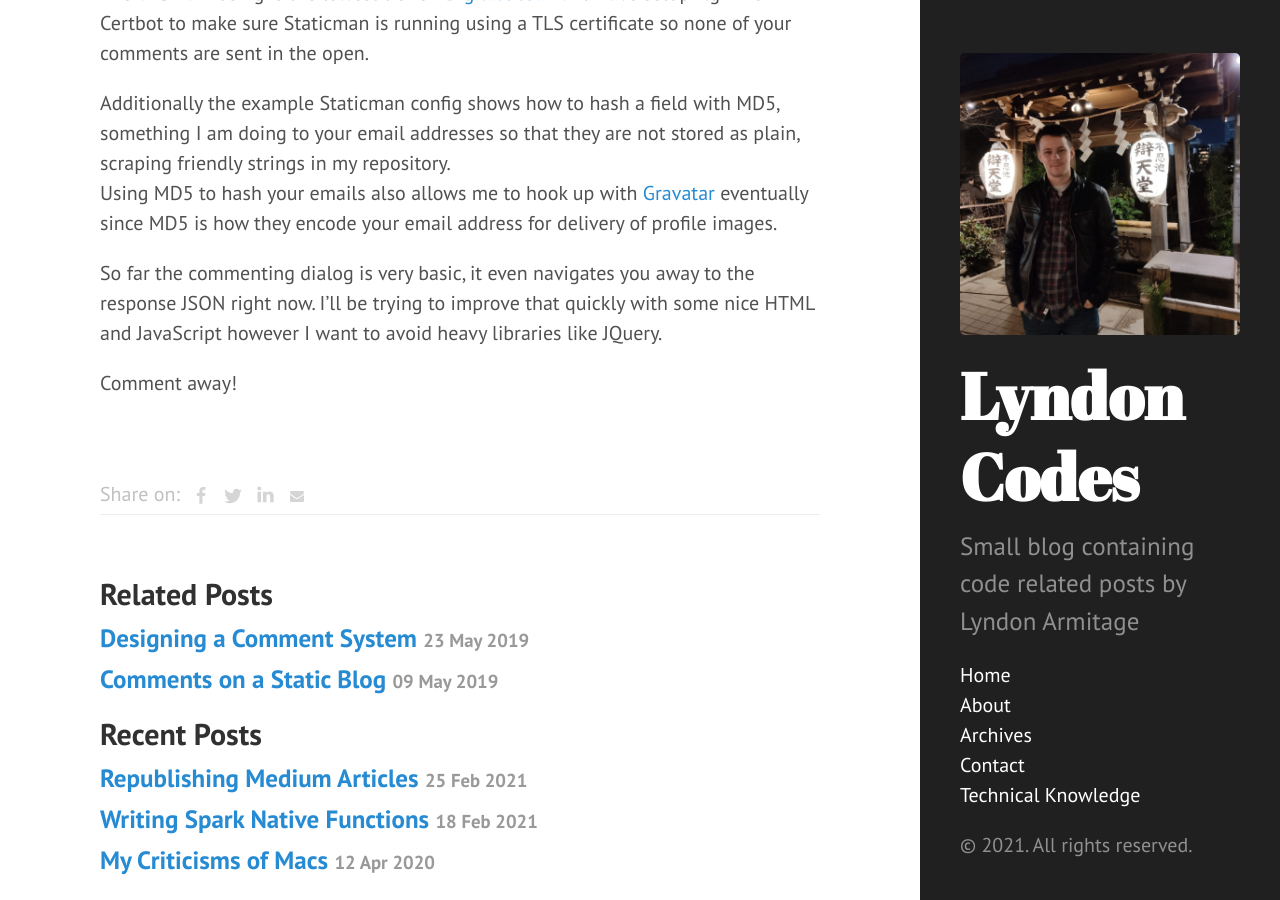
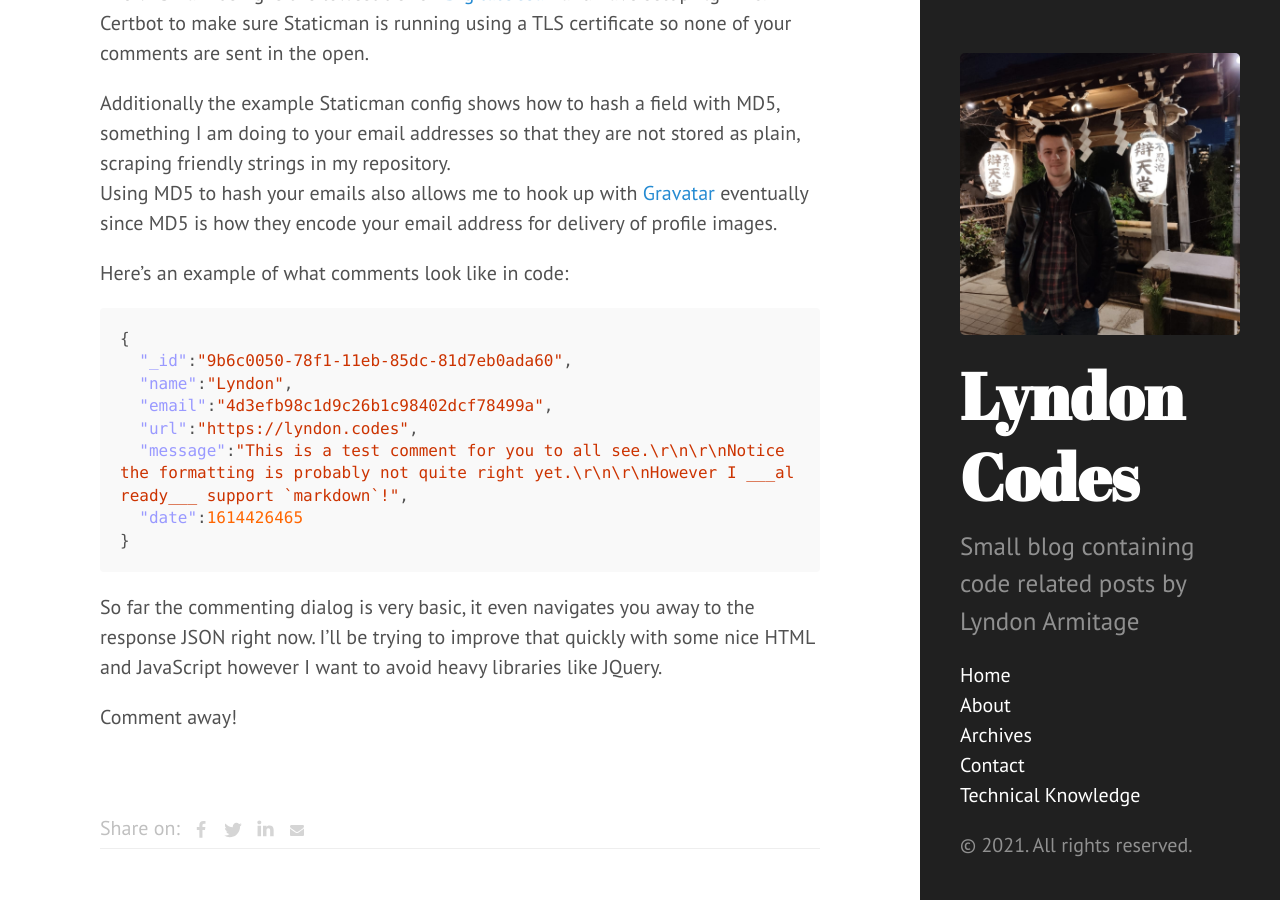
Before and after one commit to LyndonArmitage/lyndonarmitage.github.io, a Jekyll site: the page built from _posts/2021-02-27-staticman-comments.md, in a window 1280 px wide and 900 px high, scrolled down 582 px. Built offline with Jekyll 4.4.1, drawn with Linux system fonts in a browser that asks for light colours; nearby versions of some CDN libraries.

Commit message:
Add example comment to blog post

````diff
--- a/_posts/2021-02-27-staticman-comments.md
+++ b/_posts/2021-02-27-staticman-comments.md
@@ -36,6 +36,19 @@ Using MD5 to hash your emails also allows me to hook up with
 eventually since MD5 is how they encode your email address for delivery of
 profile images.
 
+Here's an example of what comments look like in code:
+
+```json
+{
+  "_id":"9b6c0050-78f1-11eb-85dc-81d7eb0ada60",
+  "name":"Lyndon",
+  "email":"4d3efb98c1d9c26b1c98402dcf78499a",
+  "url":"https://lyndon.codes",
+  "message":"This is a test comment for you to all see.\r\n\r\nNotice the formatting is probably not quite right yet.\r\n\r\nHowever I ___already___ support `markdown`!",
+  "date":1614426465
+}
+```
+
 So far the commenting dialog is very basic, it even navigates you away to the
 response JSON right now. I'll be trying to improve that quickly with some nice
 HTML and JavaScript however I want to avoid heavy libraries like JQuery.
````
